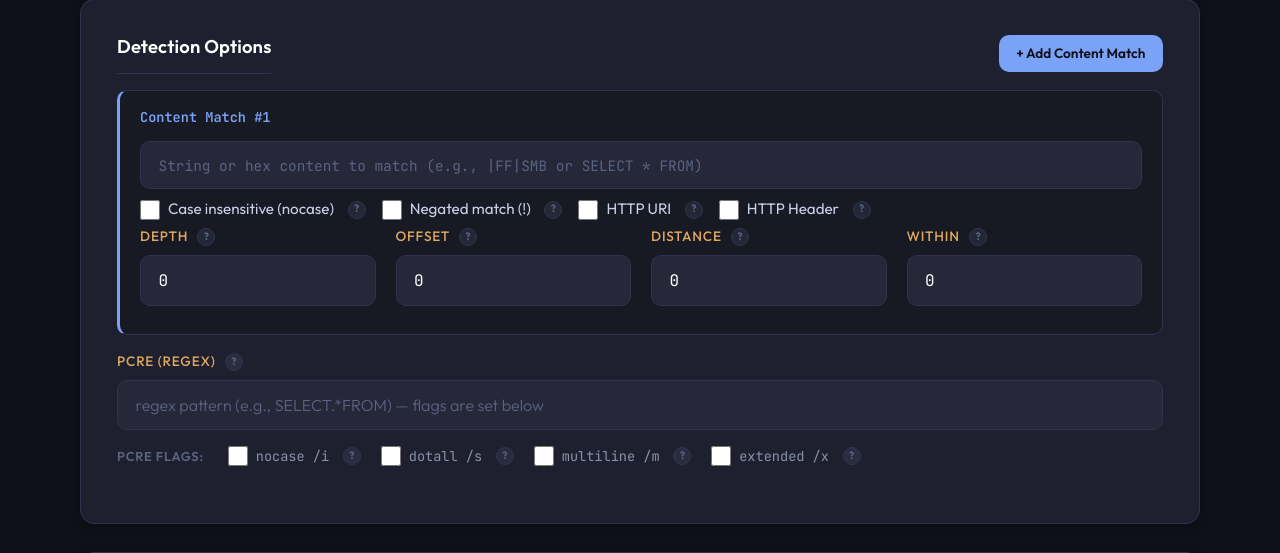
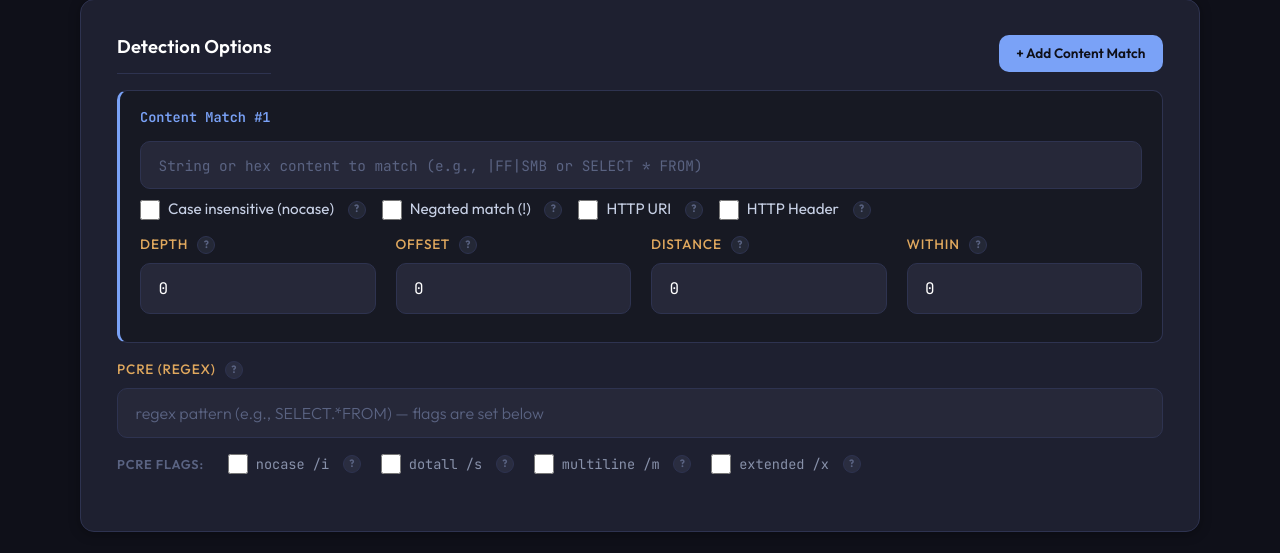
Before and after one commit to Rootless-Ghost/SnortForge, a Flask app: page / in a window 1280 px wide. Shown: the part 1189-1742 px from the top of the page. Run offline with Flask 3, Linux system fonts and the light colour scheme.

Commit message:
Update style.css

```diff
--- a/snortforge/static/css/style.css
+++ b/snortforge/static/css/style.css
@@ -1191,6 +1191,11 @@ tbody td:first-child {
 
 .content-block .checkbox-row {
     gap: 1rem;
+    margin-bottom: 0.75rem;
+}
+
+.content-block .four-col {
+    margin-top: 0.5rem;
 }
 
 .content-block input[type="text"] {
```
